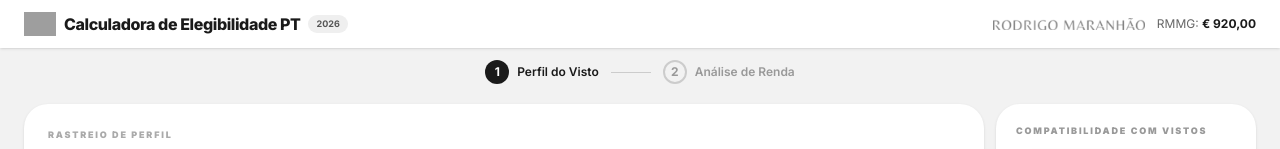
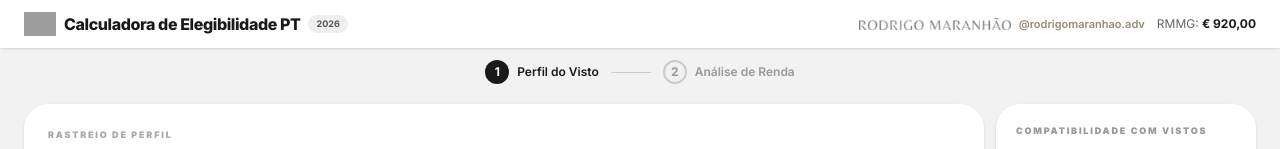
Before and after one commit to guywithniceideas/calculadora-elegibilidade-pt, a Next.js app: page / in a window 1280 px wide. Shown: the top 149 px of the page. Built offline with nearby package versions, Linux system fonts and the light colour scheme; no server answers; grey boxes are pictures that could not be loaded.

Commit message:
feat: logo-rm centered with RMMG, add @rodrigomaranhao.adv Instagram link

```diff
--- a/src/app/page.tsx
+++ b/src/app/page.tsx
@@ -136,8 +136,18 @@ export default function Home() {
           <span className="hidden sm:inline bg-[#EFEFEF] text-[#555] text-[9px] font-bold px-2 py-0.5 rounded-full">2026</span>
         </div>
         <div className="flex items-center gap-3">
-          {/* eslint-disable-next-line @next/next/no-img-element */}
-          <img src="/logo-rm.png" alt="Rodrigo Maranhão" className="h-3 w-auto opacity-50 brightness-0 hidden sm:block" />
+          <div className="hidden sm:flex items-center gap-2">
+            {/* eslint-disable-next-line @next/next/no-img-element */}
+            <img src="/logo-rm.png" alt="Rodrigo Maranhão" className="h-3 w-auto opacity-50 brightness-0" />
+            <a
+              href="https://www.instagram.com/rodrigomaranhao.adv/"
+              target="_blank"
+              rel="noopener noreferrer"
+              className="text-[11px] font-semibold text-[#998a72] hover:text-[#7a6e5a] transition-colors"
+            >
+              @rodrigomaranhao.adv
+            </a>
+          </div>
           <span className="text-xs text-[#666]">
             RMMG: <strong className="text-[#1A1A1A]">€ 920,00</strong>
           </span>
```
